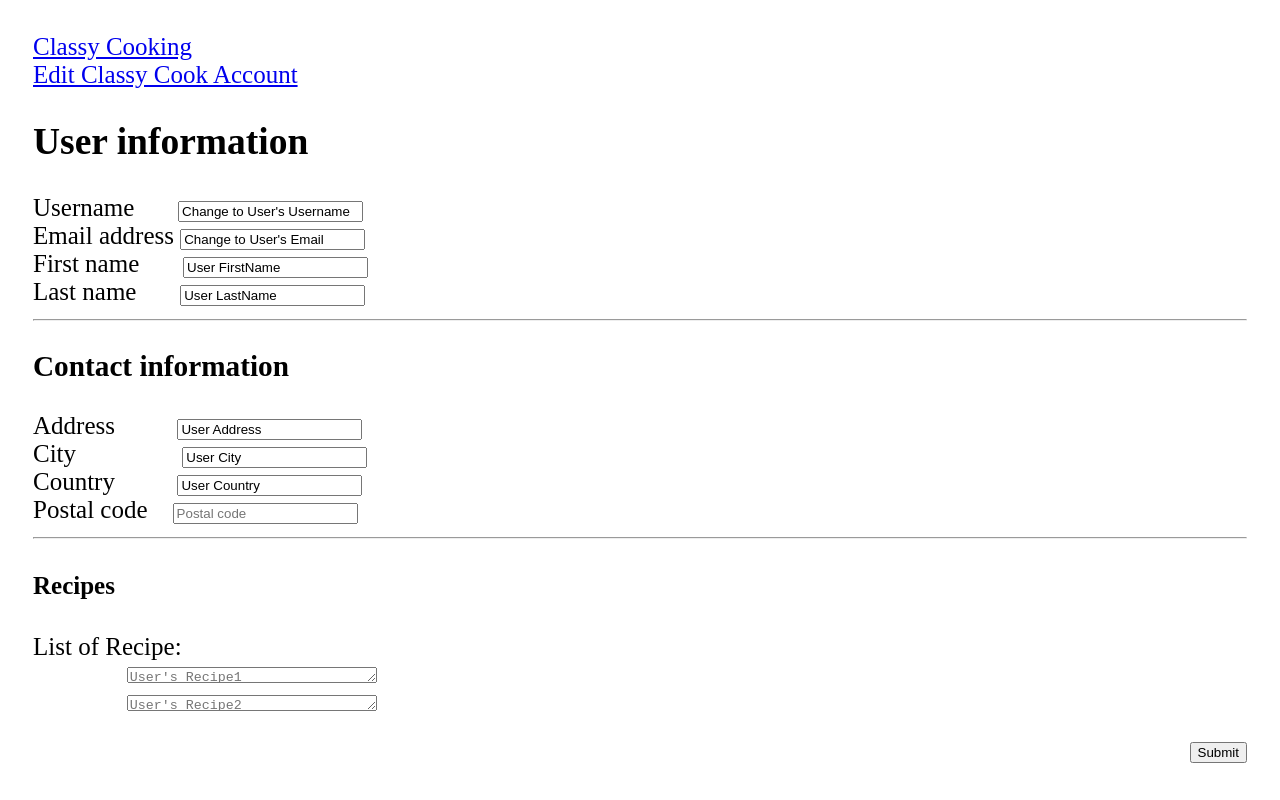
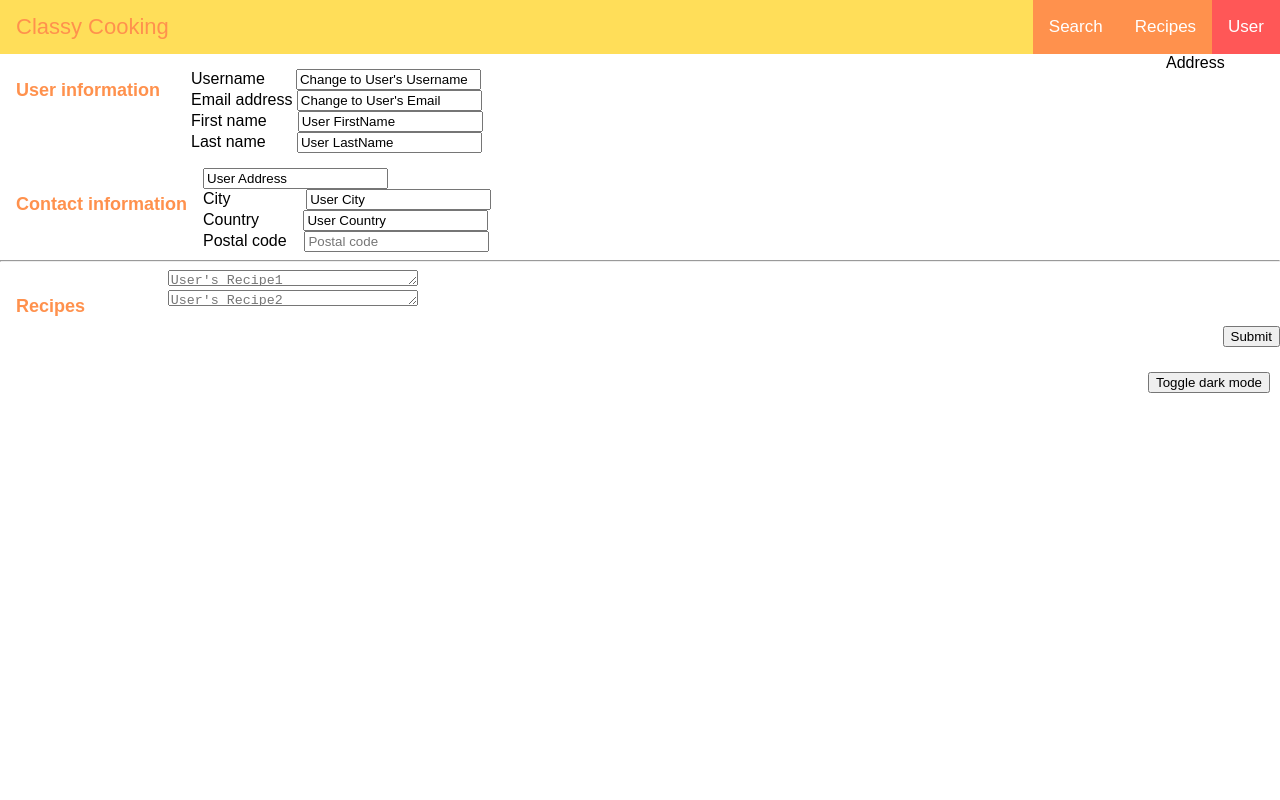
Before and after one commit to neytMont/ClassyCooking, a plain HTML site: page frontend/UpdateUserInformation.html in a window 1280 px wide. Shown: the top 800 px of the page. Drawn offline with Linux system fonts and the light colour scheme.

Commit message:
Update UpdateUserInformation.html

```diff
--- a/frontend/UpdateUserInformation.html
+++ b/frontend/UpdateUserInformation.html
@@ -1,90 +1,45 @@
 <body>
-<style>
-body {
-  padding: 25px;
-  background-color: white;
-  color: black;
-  font-size: 25px;
-}
-
-.dark-mode {
-  background-color: black;
-  color: white;
-}
-</style>
-     <head>
-        <meta charset="utf-8">
-        <title>Navigation</title>
-        <meta name="description" content="">
-        <meta name="viewport" content="width=device-width, initial-scale=1">
-        <link rel="stylesheet" href="style.css">
-        <link rel="preconnect" href="https://fonts.gstatic.com">
-        <link href="https://fonts.googleapis.com/css2?family=Marcellus&display=swap" rel="stylesheet">
-    </head>
-
 <body>
-        <header-top>
-          <div class="nLogo">
-            <a href="#">Classy Cooking</a>
+    <div class="topnav">
+      <a class="title">Classy Cooking</a>
+      <a class="usertab">User</a>
+      <a class="recipetab" onclick="displayResults()">Recipes</a>
+      <a class="recipetab">Search</a>
     </div>
-        </header-top>
-      <header>
-            <a class="special" href="#">Edit Classy Cook Account</a>
-
-        </header>
+<body>
 
 <div class="card-body"><form>
-<h2 class="heading-small text-muted mb-4">User information</h2>
-<div class="pl-lg-4">
-<div class="row">
-<div class="col-lg-6">
+   <h1 class="heading-small text-muted mb-4">User information</h1>
+
+
+    <div class="main">
         <div class="form-group focused"><label class="form-control-label" for="input-username">Username&nbsp; &nbsp; &nbsp;&nbsp;</label> <input id="input-username" class="form-control form-control-alternative" type="text" value="Change to User's Username" placeholder="Username" /></div>
-</div>
-<div class="col-lg-6">
         <div class="form-group"><label class="form-control-label" for="input-email">Email address</label> <input id="input-email" class="form-control form-control-alternative" type="email" value="Change to User's Email" placeholder="Email address" /></div>
-</div>
-</div>
-<div class="row">
-<div class="col-lg-6">
         <div class="form-group focused"><label class="form-control-label" for="input-first-name">First name&nbsp; &nbsp; &nbsp;&nbsp;</label> <input id="input-first-name" class="form-control form-control-alternative" type="text" value="User FirstName" placeholder="First name" /></div>
-</div>
-<div class="col-lg-6">
         <div class="form-group focused"><label class="form-control-label" for="input-last-name">Last name&nbsp;&nbsp;&nbsp;&nbsp;&nbsp;&nbsp;</label> <input id="input-last-name" class="form-control form-control-alternative" type="text" value="User LastName" placeholder="Last name" /></div>
     </div>
-</div>
-</div>
+
+<h1 class="heading-small text-muted mb-4">Contact information</h1>
+<div class="form-group focused"><label class="form-control-label" for="input-address">Address&nbsp;&nbsp;&nbsp;&nbsp;&nbsp;&nbsp;&nbsp;&nbsp;&nbsp;</label> <input id="input-address" class="form-control form-control-alternative" type="text" value="User Address" placeholder="Home Address" /></div>
+<div class="form-group focused"><label class="form-control-label" for="input-city">City&nbsp;&nbsp;&nbsp;&nbsp;&nbsp;&nbsp;&nbsp;&nbsp;&nbsp;&nbsp;&nbsp;&nbsp;&nbsp;&nbsp;&nbsp;&nbsp;</label> <input id="input-city" class="form-control form-control-alternative" type="text" value="User City" placeholder="City" /></div>
+<div class="form-group focused"><label class="form-control-label" for="input-country">Country&nbsp;&nbsp;&nbsp;&nbsp;&nbsp;&nbsp;&nbsp;&nbsp;&nbsp;</label> <input id="input-country" class="form-control form-control-alternative" type="text" value="User Country" placeholder="Country" /></div>
+
+<div class="form-group"><label class="form-control-label" for="input-country">Postal code&nbsp;&nbsp;&nbsp;</label> <input id="input-postal-code" class="form-control form-control-alternative" type="number" value="User Postal Code" placeholder="Postal code" /></div>
+
 <hr class="my-4" />
-<h3 class="heading-small text-muted mb-4">Contact information</h3>
+<h1 class="heading-small text-muted mb-4">Recipes</h1>
 <div class="pl-lg-4">
-<div class="row">
-<div class="col-md-12">
-<div class="form-group focused"><label class="form-control-label" for="input-address">Address&nbsp;&nbsp;&nbsp;&nbsp;&nbsp;&nbsp;&nbsp;&nbsp;&nbsp;</label> <input id="input-address" class="form-control form-control-alternative" type="text" value="User Address" placeholder="Home Address" /></div>
-</div>
-</div>
-<div class="row">
-<div class="col-lg-4">
-<div class="form-group focused"><label class="form-control-label" for="input-city">City&nbsp;&nbsp;&nbsp;&nbsp;&nbsp;&nbsp;&nbsp;&nbsp;&nbsp;&nbsp;&nbsp;&nbsp;&nbsp;&nbsp;&nbsp;&nbsp;</label> <input id="input-city" class="form-control form-control-alternative" type="text" value="User City" placeholder="City" /></div>
-</div>
-<div class="col-lg-4">
-<div class="form-group focused"><label class="form-control-label" for="input-country">Country&nbsp;&nbsp;&nbsp;&nbsp;&nbsp;&nbsp;&nbsp;&nbsp;&nbsp;</label> <input id="input-country" class="form-control form-control-alternative" type="text" value="User Country" placeholder="Country" /></div>
-</div>
-<div class="col-lg-4">
-<div class="form-group"><label class="form-control-label" for="input-country">Postal code&nbsp;&nbsp;&nbsp;</label> <input id="input-postal-code" class="form-control form-control-alternative" type="number" value="User Postal Code" placeholder="Postal code" /></div>
-</div>
-</div>
-</div>
-<hr class="my-4" />
-<h4 class="heading-small text-muted mb-4">Recipes</h4>
-<div class="pl-lg-4">
-<div class="form-group focused"><label>List of Recipe:</label></div>
+
 &nbsp; &nbsp; &nbsp; &nbsp; &nbsp; &nbsp; &nbsp; &nbsp;<textarea class="form-control form-control-alternative" style="margin: 0px; width: 250px; height: 16px;" rows="4" placeholder="User's Recipe1"></textarea></div>
 &nbsp; &nbsp; &nbsp; &nbsp; &nbsp; &nbsp; &nbsp; &nbsp;<textarea class="form-control form-control-alternative" style="margin: 0px; width: 250px; height: 16px;" rows="4" placeholder="User's Recipe2"></textarea></form></div>
  <input type="button" value="Submit" style="float: right;">
   <div class="pl-lg-4">&nbsp;</div>
-<footer class="footer">
+
+
+ <footer>
     <div class="row align-items-center justify-content-xl-between">&nbsp;</div>
+     <button onclick="myFunction()">Toggle dark mode</button>
   </footer>
-<button onclick="myFunction()">Toggle dark mode</button>
 
 <script>
 function myFunction() {
@@ -92,46 +47,102 @@ function myFunction() {
    element.classList.toggle("dark-mode");
 }
 </script>
+
 </body>
 
-  * {
-  box-sizing: border-box;
+<script>
+    function myFunction() {
+       var element = document.body;
+       element.classList.toggle("dark-mode");
+    }
+    function SomeDeleteRowFunction(o) {
+      var p=o.parentNode.parentNode;
+      p.parentNode.removeChild(p);
+    }
+</script>
+
+  <style>
+   body {
         margin: 0;
+        font-family: 'Montserrat', sans-serrif;
+      }
+      .topnav {
+        overflow: hidden;
+        background-color: #FFDE59;
+      }
+      .topnav a {
+        float: right;
+        color: #f2f2f2;
+        text-align: center;
+        padding: 17px 16px;
+        text-decoration: none;
+        font-size: 17px;
+      }
+      .topnav a.recipetab {
+        background-color: #FF914D;
+        color: white;
+      }
+      .topnav a.usertab {
+        background-color: #FF5757;
+        color: white;
+      }
+      .topnav a:hover {
+        background-color: #FFDE59;
+        color: #FF914D;
+      }
+      .topnav a.title {
+        float: left;
+        color: #FF914D;
+        text-align: center;
+        padding: 14px 16px;
+        text-decoration: none;
+        font-size: 22px;
+      }
+      #testDisplay, .click {
+        float: center;
+        color: black;
+        text-align: left;
+        padding-left: 16px;
+        text-decoration: none;
+        font-size: 17px;
+      }
+      h1 {
+        float: left;
+        color: #FF914D;
+        text-align: center;
+        padding: 14px 16px;
+        text-decoration: none;
+        font-size: 18px;
+      }
+      .main {
+        width: 75%;
+        float: left;
+        padding: 15px;
+      }
+      .dark-mode {
+        background-color: black;
+        color: white;
+      }
+      body {
+        font-family: Arial, Helvetica, sans-serif;
+      }
+      section {
+        display: -webkit-flex;
+        display: flex;
+      }
+      ul {
         padding: 0;
       }
-
-header-top {
-  display: flex;
-  justify-content: space-between;
-  align-items: center;
-  padding: 30px 10%;
-  background-color: #edf0f1;
+      article {
+        -webkit-flex: 3;
+        -ms-flex: 3;
+        flex: 3;
+        background-color: #f1f1f1;
+        padding: 10px;
       }
-
-header {
-  display: flex;
-  justify-content: space-between;
-  align-items: center;
-  padding: 10px 10%;
-  background-color: #FAC643;
+      footer {
+        padding: 10px;
+        text-align: right;
+        color: white;
       }
-
-nav {
-  order: 2;
-}
-
-.nLogo a,
-.special,
-.nLinks a,
-.overlayContent a {
-  font-family: 'Marcellus', serif;
-  font-weight: 500;
-  color: #24252a;
-  text-decoration: none;
-}
-
-.nLogo {
-  list-style: none;
-  display: flex;
-  font-size: 20px;
-}
+</style>
```
Lines whose indentation alone changed are shown as unchanged.
